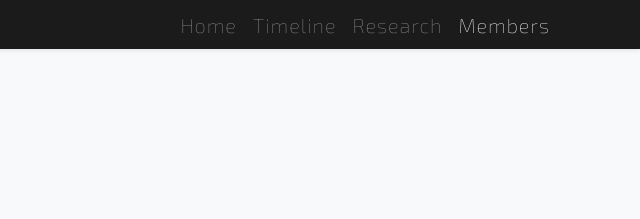
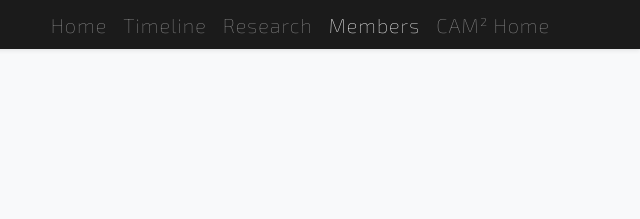
Before and after one commit to CAM2-Covid-19/members, a plain HTML site: page index.html in a window 1280 px wide. Shown: the top 219 px of the page, 640-1280 px from the left. Drawn offline with nearby package versions, Linux system fonts and the light colour scheme; a web font is replaced by a local one.

Commit message:
Update index.html

```diff
--- a/index.html
+++ b/index.html
@@ -39,6 +39,7 @@
                     <li class="nav-item"> <a href="https://cam2-covid-19.github.io/timeline/" class="nav-item nav-link" style="font-family: 'Exo 2', sans-serif; font-size: 20px; font-weight: 100; text-decoration: none !important;">Timeline</a> </li>
                     <li class="nav-item"> <a href="https://cam2-covid-19.github.io/research/" class="nav-item nav-link" style="font-family: 'Exo 2', sans-serif; font-size: 20px; font-weight: 100;  text-decoration: none !important;">Research</a> </li>
                     <li class="nav-item active"> <a href="https://cam2-covid-19.github.io/members/" class="nav-item nav-link active" style="font-family: 'Exo 2', sans-serif; font-size: 20px; font-weight: 100;  text-decoration: none !important; ">Members<span class="sr-only">(current)</span></a> </li>
+                    <li class="nav-item"> <a href="https://www.cam2project.net/" class="nav-item nav-link" style="font-family: 'Exo 2', sans-serif; font-size: 20px; font-weight: 100;  text-decoration: none !important; ">CAM² Home</a> </li>
                     <!--Hwy-->
                 </div>
             </div>
```
